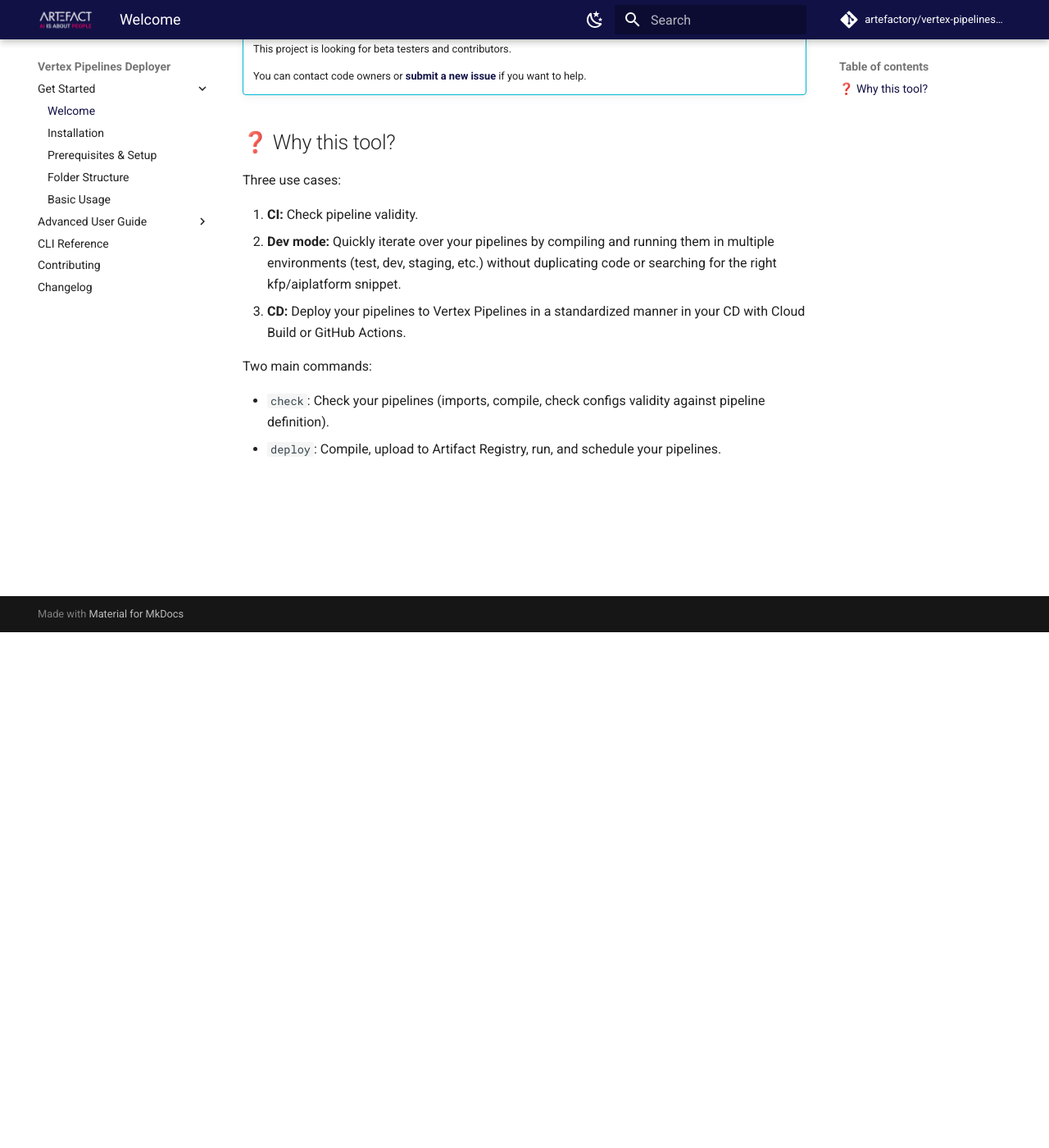
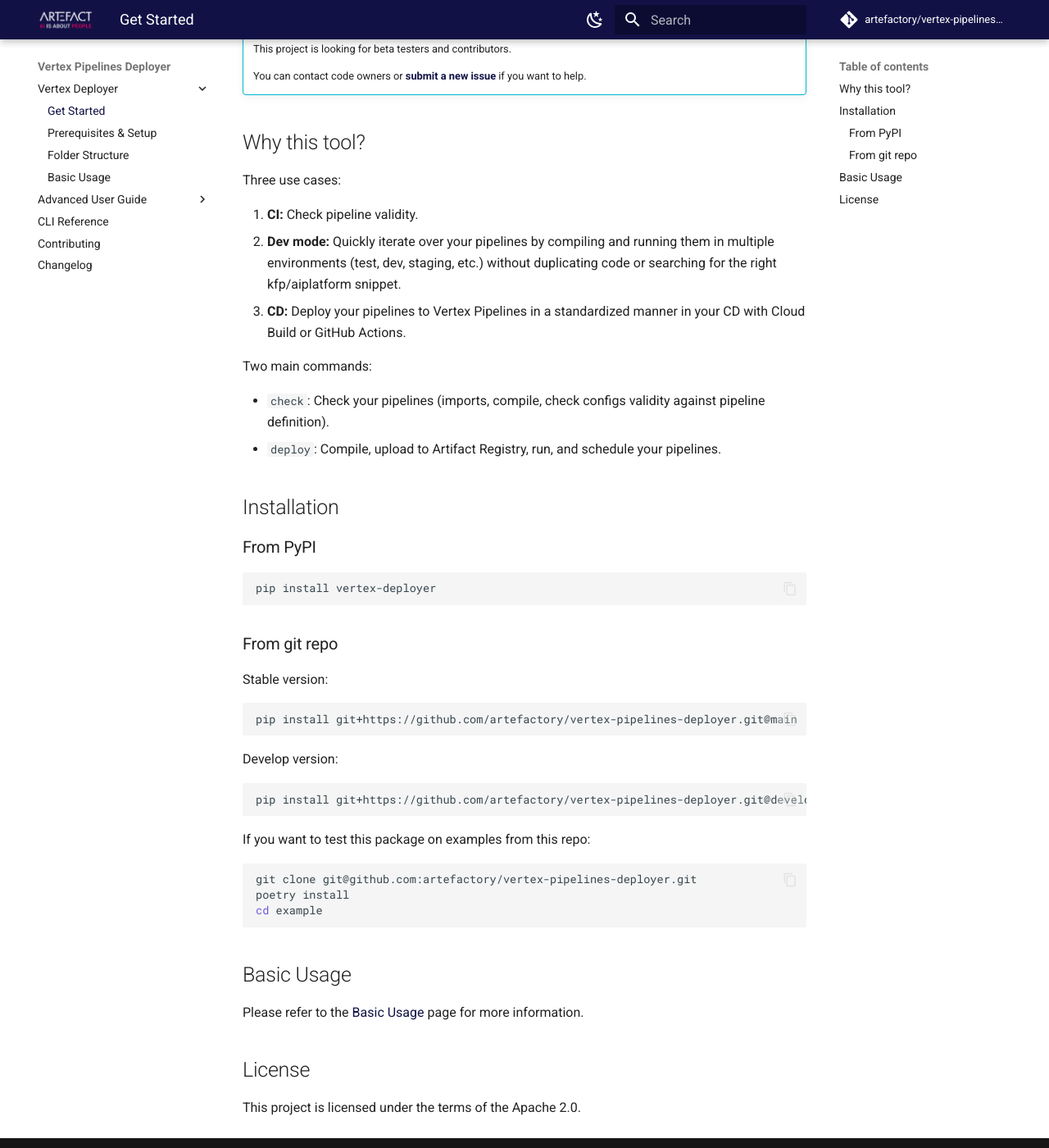
Before and after one commit to artefactory/vertex-pipelines-deployer, an MkDocs documentation site: the page built from docs/index.md, in a window 1280 px wide and 1400 px high, scrolled down 629 px. Shown: the whole window at 82% size. Built offline with MkDocs 1.6.1 and Material for MkDocs 9.7.7, drawn with Linux system fonts in a browser that asks for light colours; comment, search, counter and statistics services are not loaded.

Commit message:
docs: update get started

````diff
--- a/README.md
+++ b/README.md
@@ -62,9 +62,9 @@
 
 [Full CLI documentation](docs/CLI_REFERENCE.md)
 
+
+## ❓ Why this tool?
 <!-- --8<-- [start:why] -->
-## ❓ Why this tool?
-
 
 Three use cases:
 
@@ -91,6 +91,11 @@
 
 ## 📦 Installation
 <!-- --8<-- [start:installation] -->
+### From PyPI
+
+```bash
+pip install vertex-deployer
+```
 
 ### From git repo
 
@@ -109,32 +114,6 @@
 git clone git@github.com:artefactory/vertex-pipelines-deployer.git
 poetry install
 cd example
-```
-
-### From Artifact Registry (not available in PyPI yet)
-
-The package is available on a public Google Artifact Registry repo. You need to specify a
-[pip extra index url](https://pip.pypa.io/en/stable/cli/pip_install/#cmdoption-extra-index-url) to install it.
-
-Install latest version:
-```bash
-pip install --extra-index-url https://europe-west1-python.pkg.dev/data-sandbox-fr/artefactory/simple vertex-deployer
-```
-
-!!! tip "Add to requirements"
-    You can add the extra index URL to your `requirements.in` or `requirements.txt` file.
-    ```txt title="requirements.txt"
-    --extra-index-url https://europe-west1-python.pkg.dev/data-sandbox-fr/artefactory/simple
-
-    vertex-deployer==0.3.3
-    ```
-
-??? info "About extra index URL"
-    You can add the extra index URL to your `pip.conf` file to avoid having to specify it every time.
-
-List available versions:
-```bash
-pip index versions --extra-index-url https://europe-west1-python.pkg.dev/data-sandbox-fr/artefactory/simple vertex-deployer
 ```
 <!-- --8<-- [end:installation] -->
 
--- a/docs/index.md
+++ b/docs/index.md
@@ -32,4 +32,21 @@
     You can contact code owners or **[submit a new issue](https://github.com/artefactory/vertex-pipelines-deployer/issues/new/choose)** if you want to help.
 
 
+## Why this tool?
+
 --8<-- "README.md:why"
+
+
+## Installation
+
+--8<-- "README.md:installation"
+
+
+## Basic Usage
+
+Please refer to the [Basic Usage](usage.md) page for more information.
+
+
+## License
+
+This project is licensed under the terms of the Apache 2.0.
--- a/mkdocs.yml
+++ b/mkdocs.yml
@@ -41,10 +41,12 @@
 extra_css:
   - stylesheets/extra.css
 
+watch:
+  - README.md
+
 nav:
-  - Get Started:
-    - Welcome: index.md
-    - Installation: install.md
+  - Vertex Deployer:
+    - Get Started: index.md
     - Prerequisites & Setup: setup.md
     - Folder Structure: folder_structure.md
     - Basic Usage: usage.md
````
Also changed, not shown: docs/install.md (deleted, +0 -13 lines).
